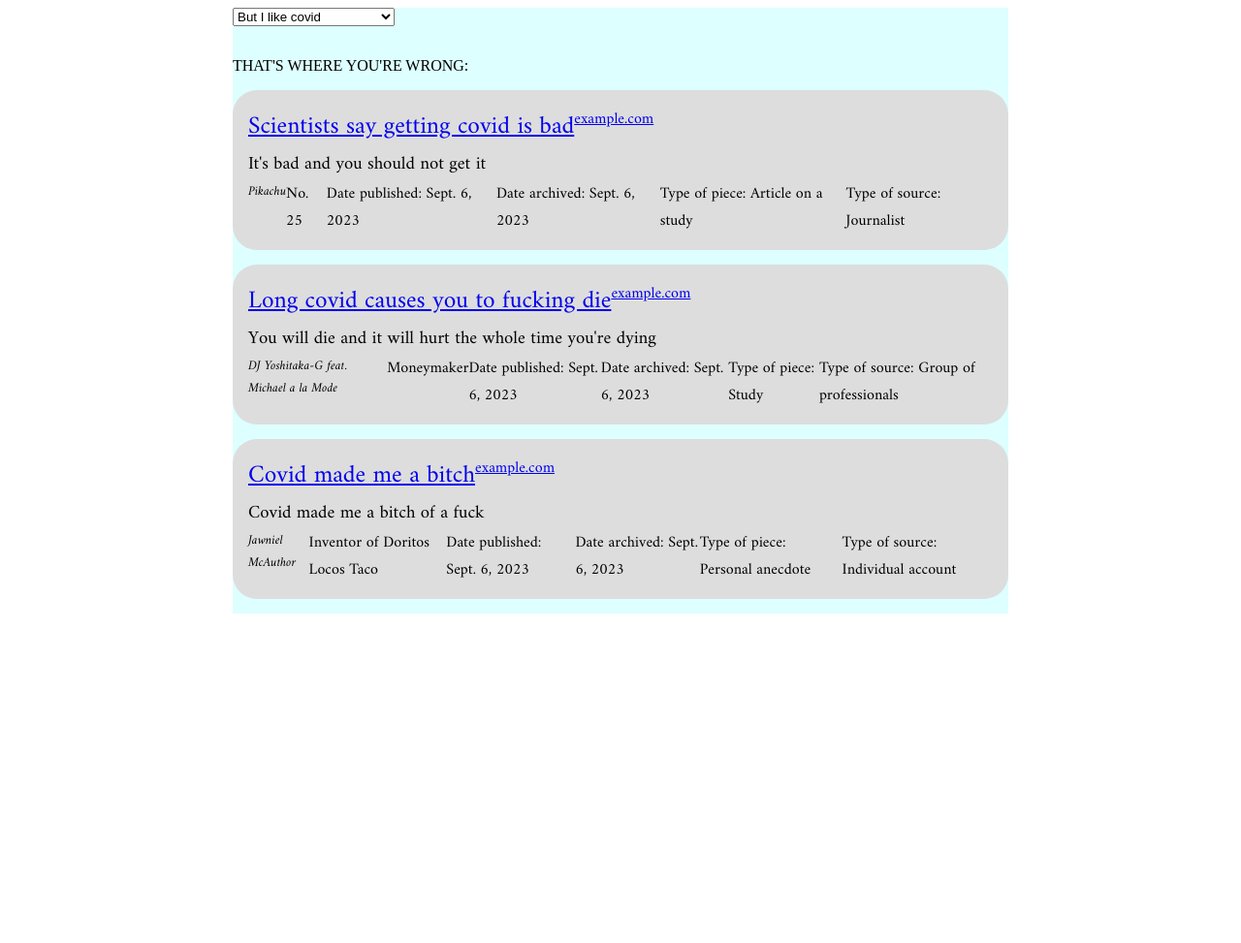
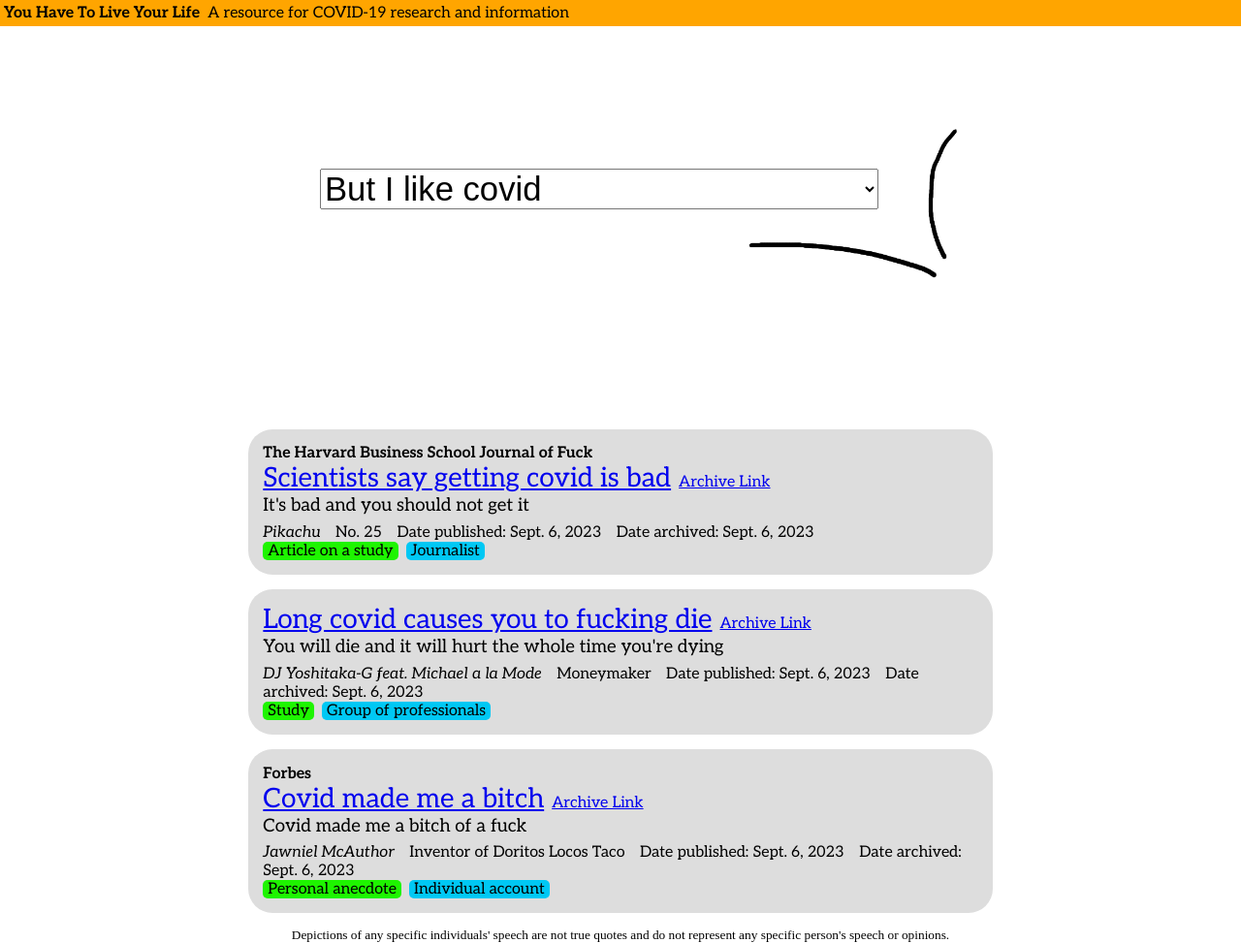
Before and after one commit to abstractedfox/LiveOurLives-Website, a Django app: template LiveOurLives/mainsite/templates/mainsite/index.html in a window 1280 px wide. Shown: the whole page at 97% size. Before the commit the page ends 633 px from the top, so only its background shows below. Run offline with Django 4.2, Linux system fonts and the light colour scheme; the template is opened without the code that fills it: values that come from a table or form of the project are taken from there, others are empty; data comes from the database, SQL or seed files in the repository; both versions use the stored data as it was after the commit; some web fonts are replaced.

Commit message:
Much more frontend work done, added new table for retaining image data

```diff
--- a/LiveOurLives/mainsite/admin.py
+++ b/LiveOurLives/mainsite/admin.py
@@ -1,5 +1,5 @@
 from django.contrib import admin
-from mainsite.models import MinimizerRetorts, InfoCategories, ActualInformation
+from mainsite.models import MinimizerRetorts, InfoCategories, ActualInformation, ImageInfo
 
 # Register your models here.
 class MinimizerRetortsAdmin(admin.ModelAdmin):
@@ -15,3 +15,4 @@ class ActualInformationAdmin(admin.ModelAdmin):
 admin.site.register(MinimizerRetorts, MinimizerRetortsAdmin)
 admin.site.register(InfoCategories, InfoCategoriesAdmin)
 admin.site.register(ActualInformation, ActualInformationAdmin)
+admin.site.register(ImageInfo)
--- a/LiveOurLives/mainsite/models.py
+++ b/LiveOurLives/mainsite/models.py
@@ -87,6 +87,7 @@ class ActualInformation(models.Model):
     liveLink = models.CharField(max_length = 2000, blank = True, default = "")
 
     headline = models.CharField(max_length = 500)
+    publication = models.CharField(max_length = 150, blank = True, default="")
     exerpt = models.CharField(max_length = 500, blank = True, default = "")
     author = models.CharField(max_length = 150, blank = True, default = "")
     authors_title = models.CharField(max_length = 150, blank = True, default = "") #title, credential, or other of the author
@@ -102,3 +103,18 @@ class ActualInformation(models.Model):
 
     def __str__(self):
         return self.headline
+
+class ImageInfo(models.Model):
+    localPath = models.CharField(max_length = 200, blank = True, default = "#")
+    altText = models.CharField(max_length = 200, blank = True, default = "")
+
+    author = models.CharField(max_length = 200, blank = True, default = "")
+    sourcedFrom = models.CharField(max_length = 500, blank = True, default = "")
+    sourceLink = models.CharField(max_length = 500, blank = True, default = "")
+    dateGathered = models.DateField(null = True, blank = True)
+
+    licenseInfo = models.CharField(max_length = 2000, blank = True, default = "")
+    changesMade = models.CharField(max_length = 1000, blank = True, default = "") #Some licenses require publishing whether changes were made to an image
+
+    def __str__(self):
+        return self.altText;
--- a/LiveOurLives/mainsite/static/mainsite/style.css
+++ b/LiveOurLives/mainsite/static/mainsite/style.css
@@ -1,20 +1,110 @@
 @import url(https://fonts.bunny.net/css?family=abyssinica-sil:400);
 
-@import url(https://fonts.bunny.net/css?family=amiri:400,400i);
+@import url(https://fonts.bunny.net/css?family=aleo:400,400i,700,700i|amiri:400,400i);
+
+:root{
+    --top-height: 24rem;
+    --small-text: 12pt;
+}
+
+body{
+    margin: 0;
+}
+
+#topbar{
+    width: 100%;
+    margin: 0;
+    background-color: orange;
+
+    font-family: Aleo;
+    padding: 4px;
+
+    display: flex;
+    flex-direction: row;
+    box-sizing: border-box;
+}
+
+#topbar > *{
+    margin-right: 0.5rem;
+}
+
+#topbar header{
+    font-weight: 700;
+}
 
 #content-container{
     display:flex;
     flex-direction: column;
-    background-color: #ddffff;
 
-    width: 50rem;
+    width: 48rem;
     margin-left: auto;
     margin-right: auto;
 }
 
+#retort-container{
+    width: 100%;
+    height: var(--top-height);
+    #background-color: #ffddee;
+
+    display: flex;
+    align-items: center;
+    justify-content: center;
+    flex-direction: row;
+    align-items: center;
+
+    #position: relative;
+    #left: 5rem;
+
+    margin-bottom: 2rem;
+}
+
+#retort-container select{
+    font-size: 26pt;
+    width: 36rem;
+    position: relative;
+    left: 8rem;
+    top: -1rem;
+}
+
+#minimizer{
+    width: 400px;
+    height: auto;
+
+    position: relative;
+    left: -13rem;
+    top: 12rem;
+    z-index: -2;
+}
+
+#koe{
+    width: 300px;
+    height: auto;
+
+    position: relative;
+    left: -3rem;
+    top: 0.5rem;
+    z-index: -1;
+}
+
+
 .flexrow{
     display: flex;
     flex-direction: row;
+    align-items: baseline;
+}
+
+.flexrow > *{
+    margin-right: 0.5rem;
+}
+
+.attributes-row{
+    font-size: var(--small-text);
+    display:inline;
+    width: 100%;
+}
+
+.attributes-row > *{
+    margin-right: 0.7rem;
 }
 
 .fact{
@@ -28,18 +118,61 @@
 
     padding:2%;
 
-    font-family: Amiri, serif;
+    font-family: Aleo, serif;
+}
+
+.fact-publication{
+    font-size: var(--small-text);
+    font-weight: bold;
 }
 
 .fact-headline{
-    font-size: 19pt;
+    font-size: 21pt;
 }
 
 .fact-exerpt{
     font-size: 14pt;
+    margin-bottom: 0.4rem;
 }
 
 .fact-author{
     font-style: italic;
+    display:inline;
+}
+
+.fact-authors-title{
+    font-style: italic bold;
+    display:inline;
+}
+
+.fact-datePublished{
+    display: inline;
+}
+
+.fact-dateArchived{
+    display: inline;
+}
+
+.fact-type{
+    border-radius: 5px;
+    background-color: #1ef400;
+    padding-left: 5px;
+    padding-right: 5px;
+}
+
+.fact-source{
+    border-radius: 5px;
+    background-color: #00c8f4;
+
+    padding-left: 5px;
+    padding-right: 5px;
+}
+
+.disclaimer{
+    text-align: center;
     font-size: 10pt;
 }
+
+.voidspace{
+    height: 20rem;
+}
--- a/LiveOurLives/mainsite/templates/mainsite/index.html
+++ b/LiveOurLives/mainsite/templates/mainsite/index.html
@@ -3,11 +3,16 @@
     <link rel="stylesheet" href="{% static 'mainsite/style.css' %}">
     <body>
 
-        <div id="content-container">
+        <div id="topbar">
+            <header>You Have To Live Your Life</header> <div>A resource for COVID-19 research and information</div>
+        </div>
+        <div id="top-container">
             {% if MinimizerRetorts %}
+            <div id="retort-container">
+
                 <form action="/" method="post" name="retortSelect">
                     {% csrf_token %}
-                <select name="minimizer-dropdown" onChange="javascript:document.retortSelect.submit()">
+                    <select name="minimizer-dropdown" onChange="javascript:document.retortSelect.submit()" class="minimizer-dropdown">
                         {% for retort in MinimizerRetorts %}
                             <option value="{{ retort.shortName }}"
                                 {% if retort.shortName == defaultRetort.shortName %}
@@ -17,19 +22,32 @@
                         {% endfor %}
                     </select>
                 </form>
+                <img src="{% static 'mainsite/koe2.png' %}" id="koe">
+
+                {% if minimizerImage %}
+                    <img src="{% static minimizerImage.localPath %}" id="minimizer" alt="{{ minimizerImage.altText}}">
+                {% endif %}
+            </div>
+
             {% else %}
                 <p>No minimizer quips were sent! Did we finally solve covid?</p>
             {% endif %}
-
+        </div>
+        <div id="content-container">
             {% if retortResults %}
-                <p>THAT'S WHERE YOU'RE WRONG:</p>
+                <!-- <p>THAT'S WHERE YOU'RE WRONG:</p> -->
                 {% for result in retortResults %}
                     <div class="fact">
+                        {% if result.publication %}
+                            <div class="flexrow">
+                                <div class="fact-publication">{{ result.publication }}</div>
+                            </div>
+                        {% endif %}
                         <div class="flexrow">
                             <div class="fact-headline"><a href=" {{ result.liveLink }}">{{ result.headline }}</a></div>
 
                             {% if result.archiveLink %}
-                                <div class="fact-archiveLink"><a href=" {{ result.archiveLink }}">{{ result.archiveLink }}</a></div>
+                                <div class="fact-archiveLink"><a href=" {{ result.archiveLink }}">Archive Link</a></div>
                             {% endif %}
                         </div>
 
@@ -40,6 +58,7 @@
                         </div>
 
                         <div class="flexrow">
+                            <div class="attributes-row">
                                 {% if result.author %}
                                     <div class="fact-author">{{ result.author }}</div>
                                 {% endif %}
@@ -54,14 +73,24 @@
                                 {% if result.dateArchived %}
                                     <div class="fact-dateArchived">Date archived: {{ result.dateArchived }}</div>
                                 {% endif %}
+                            </div>
+                        </div>
 
-                            <div class="fact-type">Type of piece: {{ result.get_type_display }} <!--djangoism; 'result.type' would return the user-unfriendly name-->
+                        <div class="flexrow">
+                            <div class="fact-type">{{ result.get_type_display }} <!--djangoism; 'result.type' would return the user-unfriendly name-->
                             </div>
-                            <div class="fact-source">Type of source: {{ result.get_source_display }}</div>
+                            <div class="fact-source">{{ result.get_source_display }}</div>
                         </div>
                     </div>
                 {% endfor %}
+            {% else %}
+                <div class="voidspace"></div>
             {% endif %}
         </div>
+        <footer>
+            <div class="disclaimer">
+                Depictions of any specific individuals' speech are not true quotes and do not represent any specific person's speech or opinions.
+            </div>
+        </footer>
     </body>
 </html>
```
Also changed, not shown: LiveOurLives/mainsite/views.py (+10 -4 lines), LiveOurLives/db.sqlite3, LiveOurLives/mainsite/static/mainsite/koe.png (added), LiveOurLives/mainsite/static/mainsite/koe2.png (added), 3 other files. Lines whose indentation alone changed are shown as unchanged.
